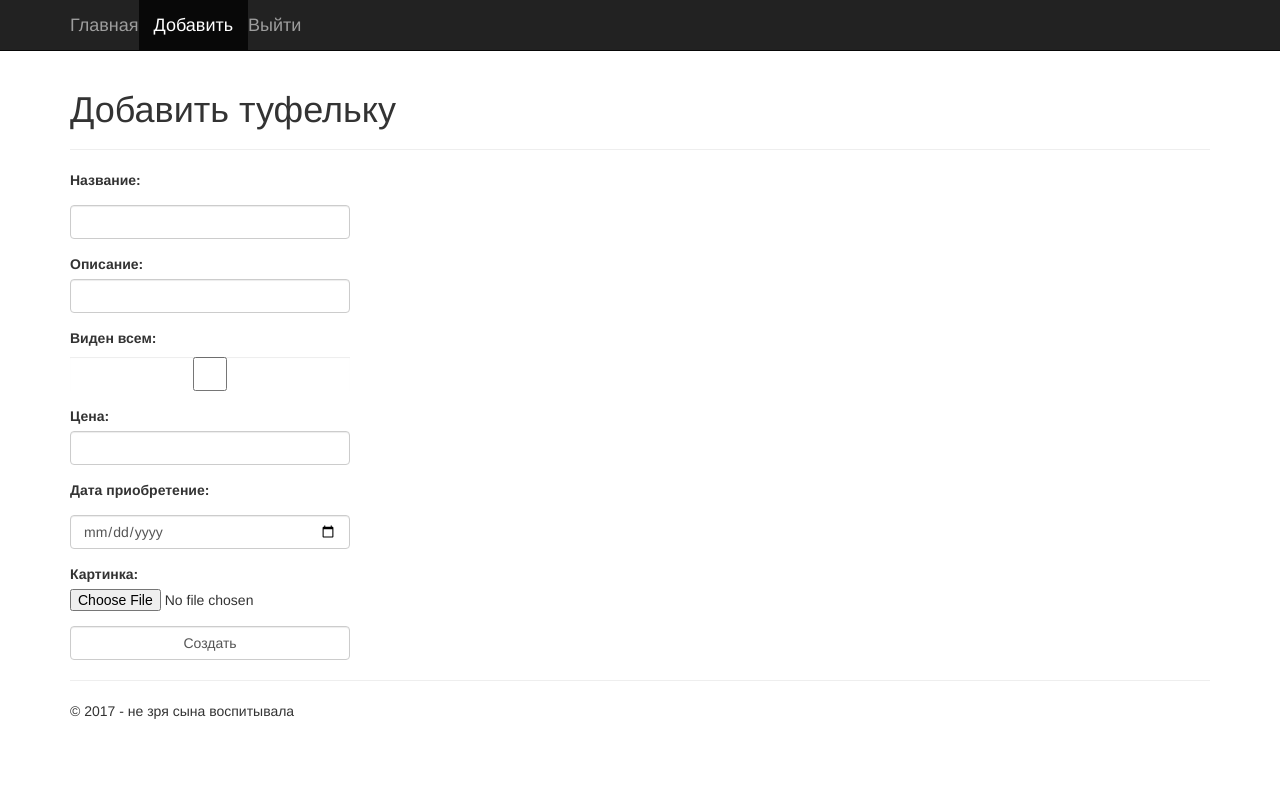
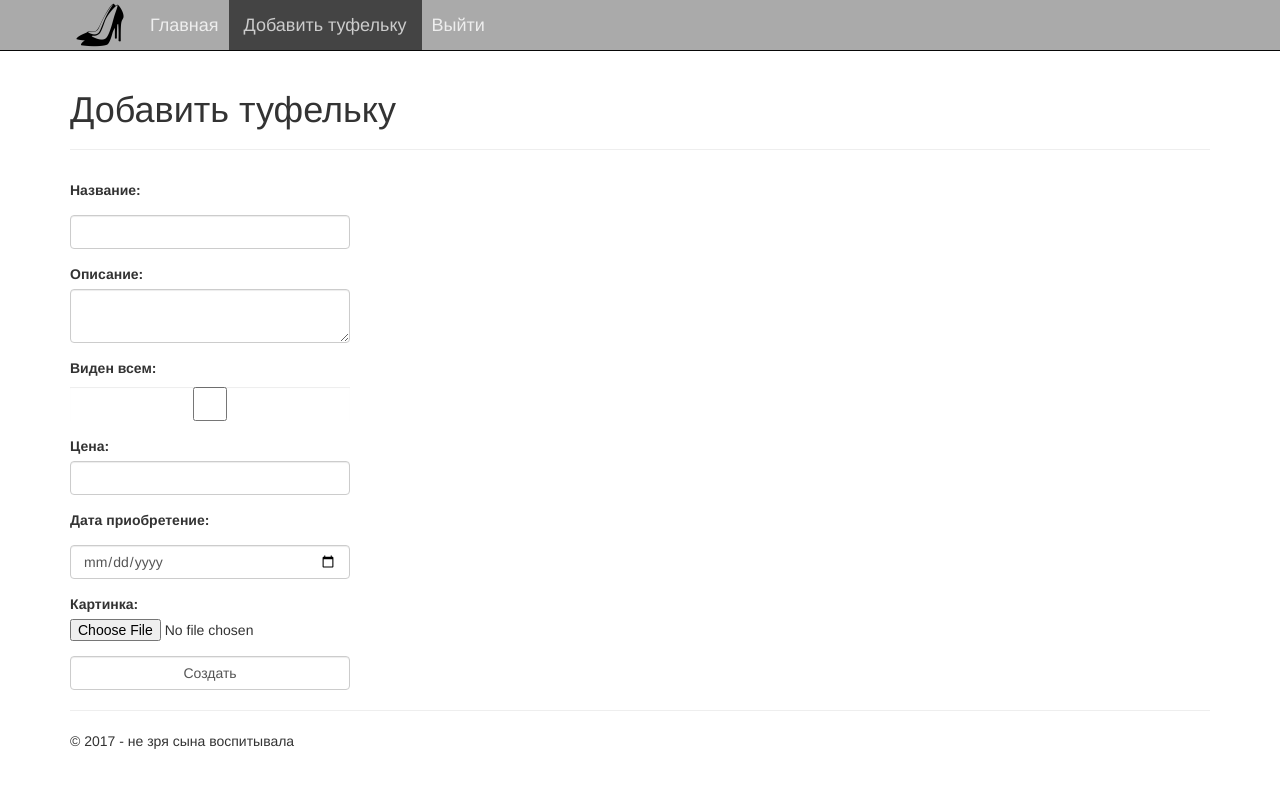
Before and after one commit to JinOptimist/shoes, an ASP.NET MVC app: page /Home/AddShoes in a window 1280 px wide. Run offline with ASP.NET Core 8 and stand-ins for ASP.NET MVC 5, Linux system fonts and the light colour scheme; the visitor is signed in with stand-in values (Sample User, id 1); the project's own start-up code is not run, and a stand-in starts its controllers and pages; some libraries are stand-ins or nearby versions.

Commit message:
Add new style

```diff
--- a/Shoes/Content/Site.css
+++ b/Shoes/Content/Site.css
@@ -16,6 +16,54 @@ textarea {
     max-width: 280px;
 }
 
-.field-validation-error{
+.field-validation-error {
     color: red;
 }
+
+.lvov .navbar-inverse .navbar-nav > a,
+.lvov .navbar-inverse .navbar-nav > a:focus,
+.lvov .navbar-inverse .navbar-nav > a:hover {
+    background-color: #444;
+    color: #ccc;
+}
+
+.lvov .navbar-inverse .navbar-nav > .active > a,
+.lvov .navbar-inverse .navbar-nav > .active > a:focus,
+.lvov .navbar-inverse .navbar-nav > .active > a:hover {
+    background-color: #444;
+    color: #ccc;
+}
+
+.lvov .navbar-inverse {
+    background-color: #aaa;
+    border-color: #080808;
+}
+
+.header-logo {
+    margin-right: 15px;
+}
+
+.lvov .nav > li {
+    margin: 0 5px;
+    display: inline-block;
+}
+
+    .lvov .nav > li.header-logo {
+        vertical-align: top;
+    }
+
+.lvov .navbar-inverse .navbar-nav > li > a {
+    color: #eee;
+}
+
+.nav > li.header-logo > a {
+    padding: 0 15px 0 0;
+}
+
+    .nav > li.header-logo > a > img {
+        max-width: 50px;
+    }
+
+.lvov .navbar-inverse .navbar-nav > li > a {
+
+}
--- a/Shoes/Controllers/HomeController.cs
+++ b/Shoes/Controllers/HomeController.cs
@@ -47,9 +47,33 @@ namespace Shoes.Controllers
             if (user != null) {
                 FormsAuthentication.SetAuthCookie(user.Name, true);
                 return RedirectToAction("Index");
+            } else {
+                ModelState.AddModelError("Name", "Имя или пароль не совпадают");
             }
 
             return View(user);
+        }
+
+        [AllowAnonymous]
+        public ActionResult CreateBaseUser()
+        {
+            var mama = new User {
+                Name = "Натали",
+                Password = "экономика"
+            };
+            if (!UserRepository.ExistName(mama.Name)) {
+                UserRepository.Save(mama);
+            }
+
+            var papa = new User {
+                Name = "Сергей",
+                Password = "ми-6"
+            };
+            if (!UserRepository.ExistName(papa.Name)) {
+                UserRepository.Save(papa);
+            }
+
+            return RedirectToAction("Index");
         }
 
         public ActionResult Remove(long id)
@@ -62,6 +86,23 @@ namespace Shoes.Controllers
             return RedirectToAction("Index");
         }
 
+        public ActionResult Edit(long id)
+        {
+            var shoes = ShoesRepository.Get(id);
+            return View("AddShoes", shoes);
+        }
+
+        public ActionResult StaticPages()
+        {
+
+            return View();
+        }
+
+        public ActionResult AboutCollection()
+        {
+            return View();
+        }
+
         public ActionResult AddShoes()
         {
             var model = new ShoesModel();
@@ -71,14 +112,18 @@ namespace Shoes.Controllers
         [HttpPost]
         public ActionResult AddShoes(ShoesModel shoes, HttpPostedFile image)
         {
-            if (ModelState.IsValid) {
+            // field File always fail validation
+            var fieldWithError = ModelState.Count(x => x.Value.Errors.Count > 0);
+            if (fieldWithError <= 1) {
                 shoes = ShoesRepository.Save(shoes);
                 if (Request.Files.Count > 0) {
                     var file = Request.Files[0];
                     var fileName = shoes.Id + Path.GetExtension(file.FileName);
-                    file.SaveAs(GetPathToImg(fileName));
-                    shoes.ImageUrl = Url.Content("~/Content/img/" + fileName);
-                    shoes = ShoesRepository.Save(shoes);
+                    if (!string.IsNullOrEmpty(file.FileName)) {
+                        file.SaveAs(GetPathToImg(fileName));
+                        shoes.ImageUrl = Url.Content("~/Content/img/" + fileName);
+                        shoes = ShoesRepository.Save(shoes);
+                    }
                 }
             }
 
--- a/Shoes/Views/Home/AddShoes.cshtml
+++ b/Shoes/Views/Home/AddShoes.cshtml
@@ -1,6 +1,6 @@
 @model Dao.Model.Shoes
 @{
-    ViewBag.Title = "AddImage";
+    ViewBag.Title = "Добавить туфельку";
 }
 
 <div class="page-header">
@@ -10,7 +10,8 @@
 @using (Html.BeginForm("AddShoes", "Home", FormMethod.Post, new { enctype = "multipart/form-data" })) {
     <div class="row">
         @Html.HiddenFor(x => x.Id)
-
+        @Html.HiddenFor(x => x.ImageUrl)
+        @Html.ValidationSummary()
         <div class="col-sm-6">
             <div class="form-group">
                 <label for="Name">Название:</label>
@@ -21,7 +22,7 @@
             </div>
             <div class="form-group">
                 <label for="Desc">Описание:</label>
-                @Html.TextBoxFor(x => x.Desc, new { @class = "form-control" })
+                @Html.TextAreaFor(x => x.Desc, new { @class = "form-control" })
             </div>
             <div class="form-group">
                 <label for="IsPublic">Виден всем:</label>
@@ -44,8 +45,6 @@
             </div>
             <input type="submit" value="Создать" class="form-control" />
         </div>
-
         <img class="col-sm-6" id="preview" src="@Model.ImageUrl" />
-
     </div>
 }
--- a/Shoes/Views/Home/Login.cshtml
+++ b/Shoes/Views/Home/Login.cshtml
@@ -1,6 +1,6 @@
 @model Dao.Model.User
 @{
-    ViewBag.Title = "Login";
+    ViewBag.Title = "Логин";
 }
 
 <h2>Логин</h2>
@@ -10,6 +10,9 @@
         @Html.HiddenFor(x => x.Id)
         <div class="form-group">
             <label for="Name">Имя:</label>
+            <p>
+                @Html.ValidationMessageFor(x => x.Name)
+            </p>
             @Html.TextBoxFor(x => x.Name, new { @class = "form-control" })
         </div>
         <div class="form-group">
--- a/Shoes/Views/Shared/_Layout.cshtml
+++ b/Shoes/Views/Shared/_Layout.cshtml
@@ -3,14 +3,15 @@
 <head>
     <meta charset="utf-8" />
     <meta name="viewport" content="width=device-width, initial-scale=1.0">
-    <title>@ViewBag.Title - My ASP.NET Application</title>
+    <title>@ViewBag.Title - Туфельки</title>
+    <link rel="shortcut icon" type="image/x-icon" href="~/Content/clothes.ico" />
     <link href="~/Content/Site.css" rel="stylesheet" type="text/css" />
     <link href="~/Content/bootstrap.min.css" rel="stylesheet" type="text/css" />
     <script src="~/Scripts/jquery-3.1.1.min.js"></script>
     <script src="~/Scripts/shoes/add-shoes.js"></script>
     <script src="~/Scripts/bootstrap.min.js"></script>
 </head>
-<body>
+<body class="lvov">
     <div class="navbar navbar-inverse navbar-fixed-top">
         <div class="container">
             <div class="navbar-header">
@@ -23,12 +24,17 @@
 
             <div class="navbar-collapse collapse">
                 <ul class="nav navbar-nav">
+                    <li class="header-logo">
+                        <a href="@Url.Action("Index", "Home")">
+                            <img src="~/Content/logo.png"/>
+                        </a>
+                    </li>
                     <li class="@(ViewContext.RouteData.Values["Action"].ToString() == "Index" ? "active" : "")">
                         @Html.ActionLink("Главная", "Index", "Home", new { area = "" }, new { @class = "navbar-brand " })
                     </li>
                     @if (User.Identity.IsAuthenticated) {
                         <li class="@(ViewContext.RouteData.Values["Action"].ToString() == "AddShoes" ? "active" : "")">
-                            @Html.ActionLink("Добавить", "AddShoes", "Home", new { area = "" }, new { @class = "navbar-brand" })
+                            @Html.ActionLink("Добавить туфельку", "AddShoes", "Home", new { area = "" }, new { @class = "navbar-brand" })
                         </li>
                         <li>
                             @Html.ActionLink("Выйти", "Logout", "Home", new { area = "" }, new { @class = "navbar-brand" })
```
Also changed, not shown: Dao/Model/StaticPage.cs (added, +14 -0 lines), Dao/Repository/StaticPageRepository.cs (added, +16 -0 lines), Dao/Repository/UserRepository.cs (+17 -1 lines), Shoes/Views/Home/Index.cshtml (+12 -5 lines), Dao/Dao.csproj, Shoes/Content/clothes.ico (added), Shoes/Content/img/15.png (added), Shoes/Content/img/16.jpg (added), Shoes/Content/logo.png (added), Shoes/Shoes.csproj, 1 other file.
